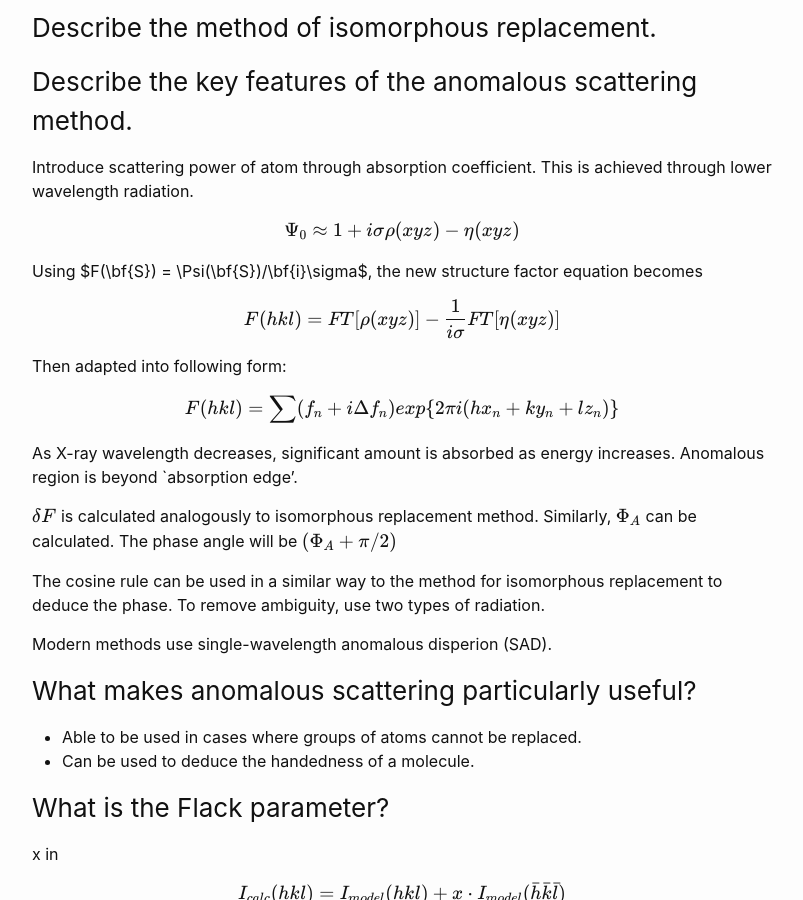
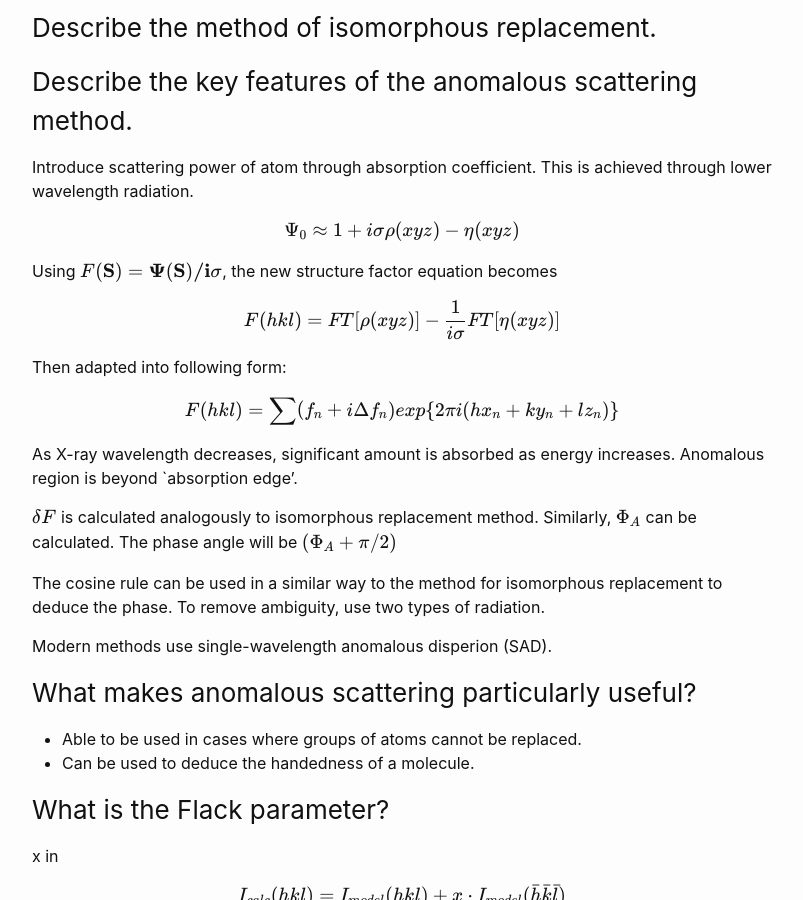
Before and after one commit to ghTracking/ghtracking.github.io, a Jekyll site: the page built from _C_Courses/C6.md, in a window 1280 px wide and 900 px high, scrolled down 3706 px. Shown: the whole window, without its empty margins (238-1041 px from the left). Built offline with Jekyll 4.4.1, drawn with Linux system fonts in a browser that asks for light colours; nearby versions of some CDN libraries; some of the changed text lies outside the part shown.

Commit message:
Fixed some math mode formatting for C6

```diff
--- a/_C_Courses/C6.md
+++ b/_C_Courses/C6.md
@@ -13,7 +13,7 @@
 
 
 ### General
-Use geometric derivation with $$\bf{r\cdot s_0 - r\cdot s}$$ as path difference. $\bf{r}$ is vector from origin to arbitrary point, $$\bf{s_0}$$ is unit vector in direction of incident beam and $$\bf{s}$$ is unit vector in direction of diffracted beam.
+Use geometric derivation with $$\bf{r\cdot s_0 - r\cdot s}$$ as path difference. $$\bf{r}$$ is vector from origin to arbitrary point, $$\bf{s_0}$$ is unit vector in direction of incident beam and $$\bf{s}$$ is unit vector in direction of diffracted beam.
 
 Total amplitude is then
 
@@ -133,7 +133,7 @@
 
 $$\Psi_0 \approx 1 + i\sigma\rho(xyz) - \eta(xyz)$$
 
-Using $F(\bf{S}) = \Psi(\bf{S})/\bf{i}\sigma$, the new structure factor equation becomes
+Using $$F(\bf{S}) = \Psi(\bf{S})/\bf{i}\sigma$$, the new structure factor equation becomes
 
 $$F(hkl) = FT[\rho(xyz)] - \frac{1}{i\sigma}FT[\eta(xyz)] $$
 
```
Also changed, not shown: other parts of _C_Courses/C6.md (+3 -0 lines).
